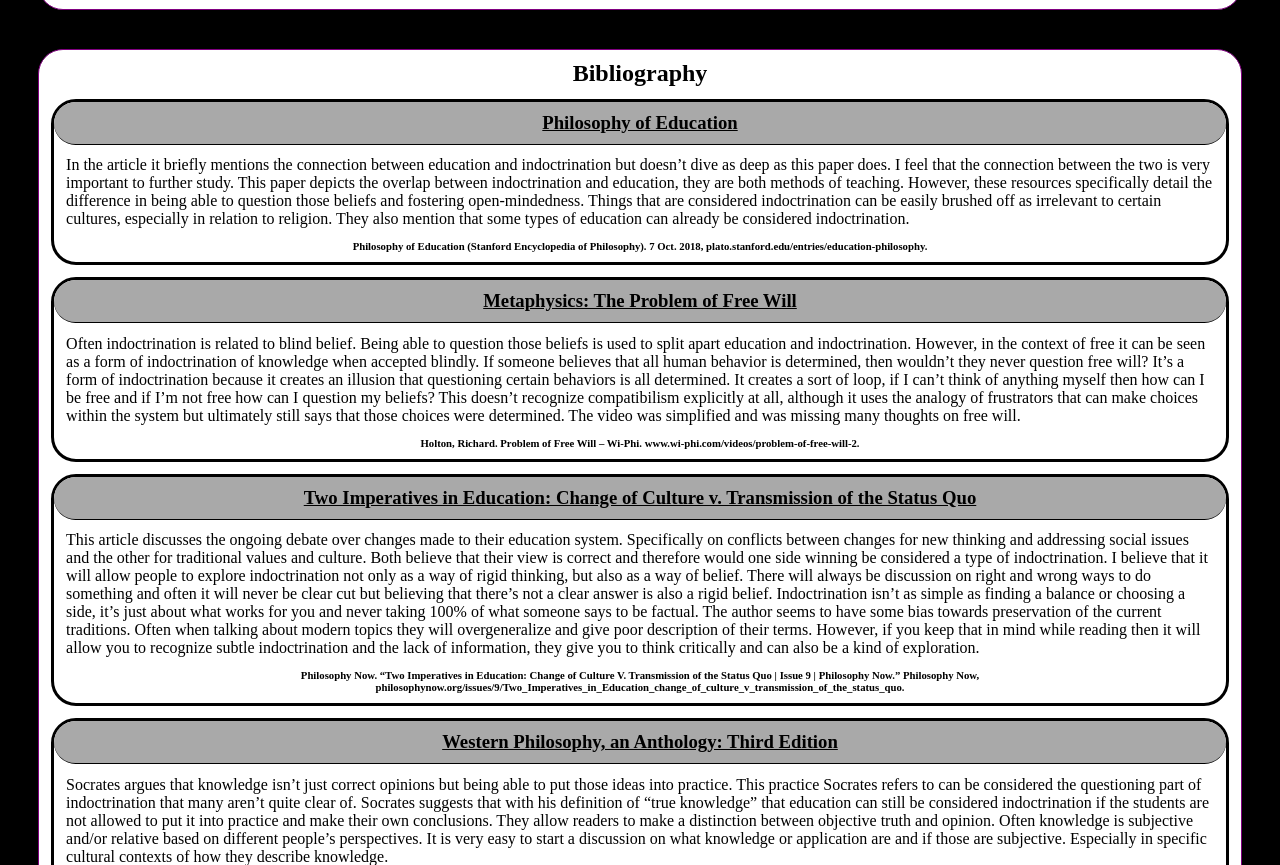
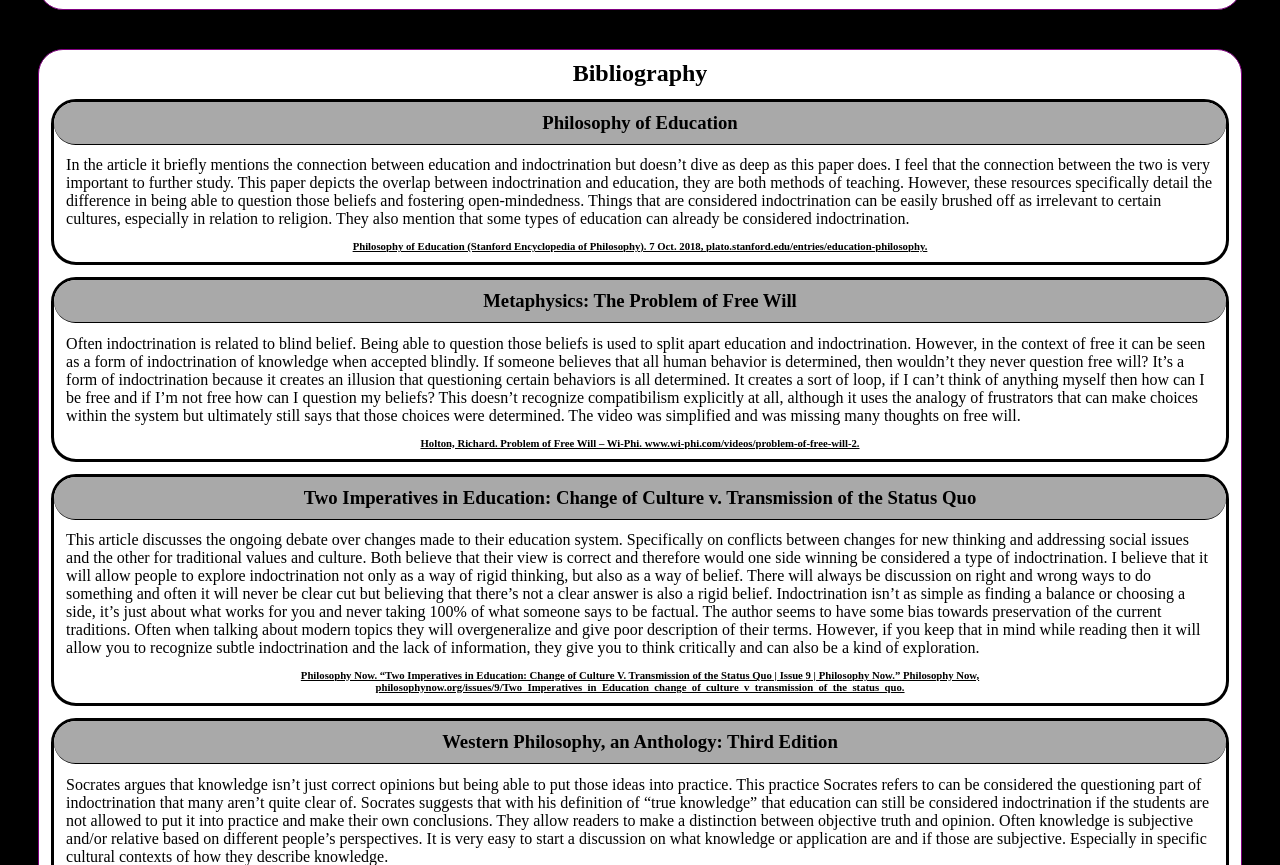
Before and after one commit to Pacifisity/Philosophy-Project, a plain HTML site: page index.html in a window 1280 px wide. Shown: the part 87-952 px from the top of the page. Drawn offline with Linux system fonts and the light colour scheme.

Commit message:
move source link

```diff
--- a/index.html
+++ b/index.html
@@ -168,11 +168,7 @@
     <div class="card">
       <h2>Bibliography</h2>
       <div class="resource">
-        <h3>
-          <a href="https://plato.stanford.edu/entries/education-philosophy/"
-            >Philosophy of Education</a
-          >
-        </h3>
+        <h3>Philosophy of Education</h3>
         <p class="response">
           In the article it briefly mentions the connection between education
           and indoctrination but doesn’t dive as deep as this paper does. I feel
@@ -185,17 +181,16 @@
           cultures, especially in relation to religion. They also mention that
           some types of education can already be considered indoctrination.
         </p>
+
         <h6>
-          Philosophy of Education (Stanford Encyclopedia of Philosophy). 7 Oct.
-          2018, plato.stanford.edu/entries/education-philosophy.
+          <a href="https://plato.stanford.edu/entries/education-philosophy/"
+            >Philosophy of Education (Stanford Encyclopedia of Philosophy). 7
+            Oct. 2018, plato.stanford.edu/entries/education-philosophy.</a
+          >
         </h6>
       </div>
       <div class="resource">
-        <h3>
-          <a href="https://www.wi-phi.com/videos/problem-of-free-will-2/"
-            >Metaphysics: The Problem of Free Will</a
-          >
-        </h3>
+        <h3>Metaphysics: The Problem of Free Will</h3>
         <p class="response">
           Often indoctrination is related to blind belief. Being able to
           question those beliefs is used to split apart education and
@@ -213,17 +208,16 @@
           free will.
         </p>
         <h6>
-          Holton, Richard. Problem of Free Will – Wi-Phi.
-          www.wi-phi.com/videos/problem-of-free-will-2.
+          <a href="https://www.wi-phi.com/videos/problem-of-free-will-2/"
+            >Holton, Richard. Problem of Free Will – Wi-Phi.
+            www.wi-phi.com/videos/problem-of-free-will-2.</a
+          >
         </h6>
       </div>
       <div class="resource">
         <h3>
-          <a
-            href="https://philosophynow.org/issues/9/Two_Imperatives_in_Education_change_of_culture_v_transmission_of_the_status_quo"
-            >Two Imperatives in Education: Change of Culture v. Transmission of
-            the Status Quo</a
-          >
+          Two Imperatives in Education: Change of Culture v. Transmission of the
+          Status Quo
         </h3>
         <p class="response">
           This article discusses the ongoing debate over changes made to their
@@ -246,19 +240,17 @@
           you to think critically and can also be a kind of exploration.
         </p>
         <h6>
-          Philosophy Now. “Two Imperatives in Education: Change of Culture V.
-          Transmission of the Status Quo | Issue 9 | Philosophy Now.” Philosophy
-          Now,
-          philosophynow.org/issues/9/Two_Imperatives_in_Education_change_of_culture_v_transmission_of_the_status_quo.
+          <a
+            href="https://philosophynow.org/issues/9/Two_Imperatives_in_Education_change_of_culture_v_transmission_of_the_status_quo"
+            >Philosophy Now. “Two Imperatives in Education: Change of Culture V.
+            Transmission of the Status Quo | Issue 9 | Philosophy Now.”
+            Philosophy Now,
+            philosophynow.org/issues/9/Two_Imperatives_in_Education_change_of_culture_v_transmission_of_the_status_quo.</a
+          >
         </h6>
       </div>
       <div class="resource">
-        <h3>
-          <a
-            href="https://www.academia.edu/45741660/Western_philosophy_an_anthology_3rd_edition"
-            >Western Philosophy, an Anthology: Third Edition</a
-          >
-        </h3>
+        <h3>Western Philosophy, an Anthology: Third Edition</h3>
         <p class="response">
           Socrates argues that knowledge isn’t just correct opinions but being
           able to put those ideas into practice. This practice Socrates refers
@@ -274,9 +266,12 @@
           describe knowledge.
         </p>
         <h6>
-          Plato. "Knowledge versus Opinion." Cottingham, John. Western
-          Philosophy an Anthology: Third Edition. John Wiley & Sons Ltd, 2021.
-          3-11. Book.
+          <a
+            href="https://www.academia.edu/45741660/Western_philosophy_an_anthology_3rd_edition"
+            >Plato. "Knowledge versus Opinion." Cottingham, John. Western
+            Philosophy an Anthology: Third Edition. John Wiley & Sons Ltd, 2021.
+            3-11. Book.</a
+          >
         </h6>
       </div>
     </div>
--- a/styles.css
+++ b/styles.css
@@ -61,6 +61,6 @@ p {
   text-align: center;
 }
 
-.resource h3 a {
+.resource h6 a {
   color: black;
 }
```
